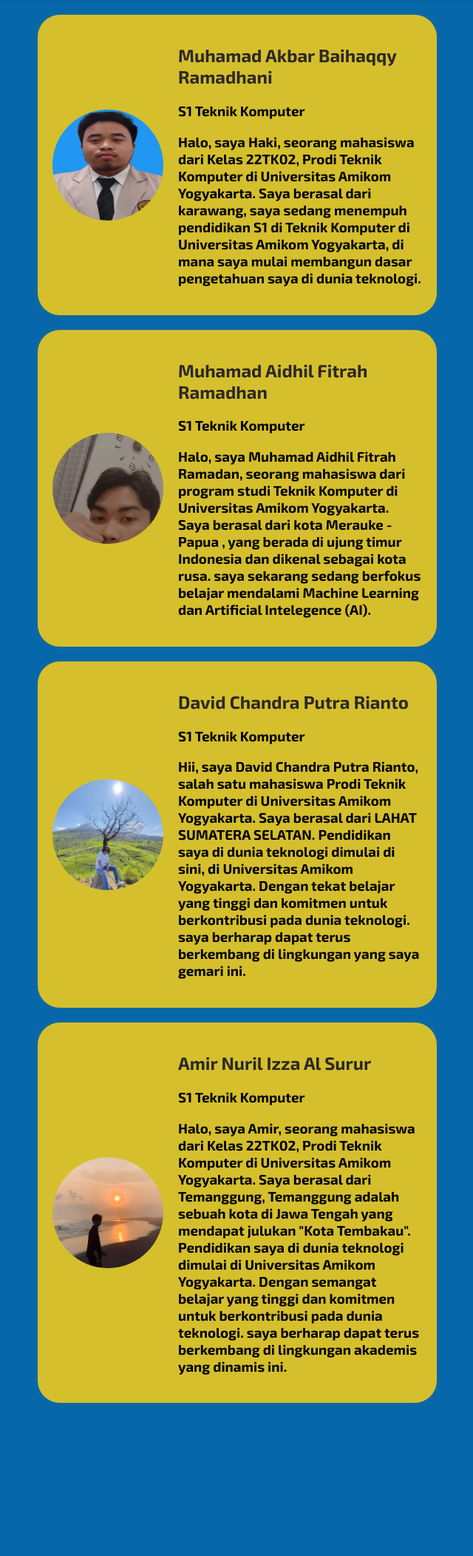
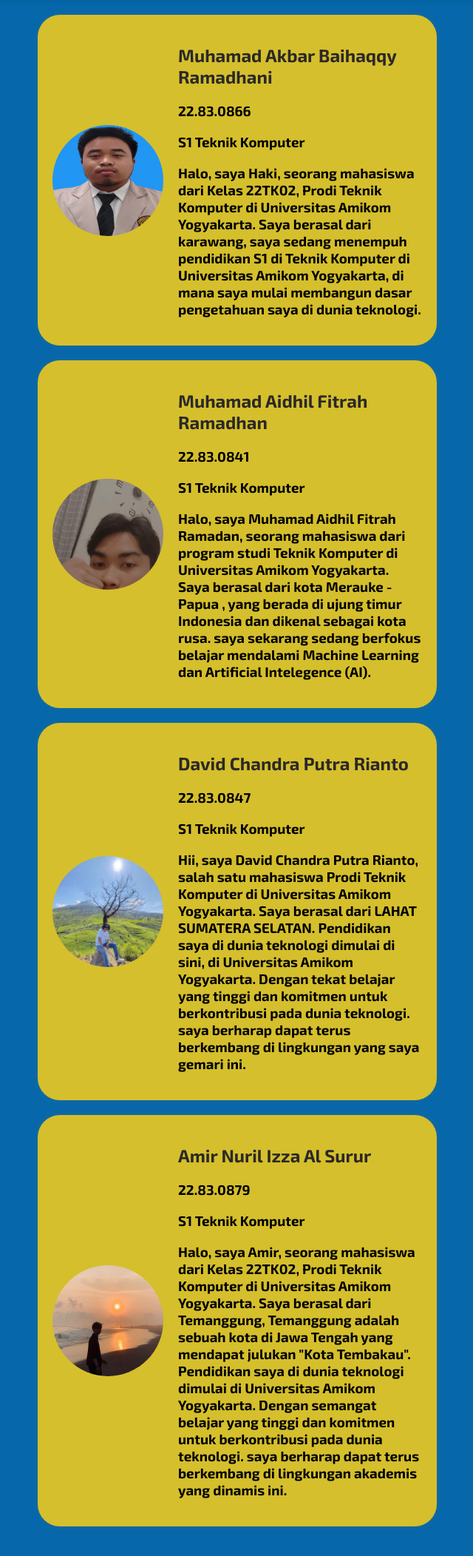
Before and after one commit to AshXyzz/Asteria, a Flask app: page / in a window 1280 px wide. Shown: the part 209-2312 px from the top of the page at 74% size, without its empty margins (319-959 px from the left). Before the commit the page ends 2105 px from the top, so only its background shows below. Run offline with Flask 3, Linux system fonts and the light colour scheme; some web fonts are replaced.

Commit message:
Update dashboard.html

```diff
--- a/templates/dashboard.html
+++ b/templates/dashboard.html
@@ -27,6 +27,7 @@
         <img src="static/images/haki.jpg" alt="Foto Profil">
         <div class="info">
             <h2>Muhamad Akbar Baihaqqy Ramadhani</h2>
+            <h3>22.83.0866</h3>
             <h3>S1 Teknik Komputer</h3>
             <h3>Halo, saya Haki, seorang mahasiswa dari Kelas 22TK02,
                 Prodi Teknik Komputer di Universitas Amikom Yogyakarta.
@@ -42,6 +43,7 @@
         <img src="static/images/aidhil.jpg" alt="Foto Profil">
         <div class="info">
             <h2>Muhamad Aidhil Fitrah Ramadhan</h2>
+            <h3>22.83.0841</h3>
             <h3>S1 Teknik Komputer</h3>
             <h3>Halo, saya Muhamad Aidhil Fitrah Ramadan, seorang mahasiswa
                 dari program studi Teknik Komputer di Universitas Amikom
@@ -58,6 +60,7 @@
         <img src="static/images/david.jpg" alt="Foto Profil">
         <div class="info">
             <h2>David Chandra Putra Rianto</h2>
+            <h3>22.83.0847</h3>
             <h3>S1 Teknik Komputer</h3>
             <h3>Hii, saya David Chandra Putra Rianto, salah satu mahasiswa
                 Prodi Teknik Komputer di Universitas Amikom Yogyakarta.
@@ -75,6 +78,7 @@
         <img src="static/images/amir.jpg" alt="Foto Profil">
         <div class="info">
             <h2>Amir Nuril Izza Al Surur</h2>
+            <h3>22.83.0879</h3>
             <h3>S1 Teknik Komputer</h3>
             <h3>Halo, saya Amir, seorang mahasiswa dari Kelas 22TK02, Prodi
                 Teknik Komputer di Universitas Amikom Yogyakarta. Saya berasal
```
